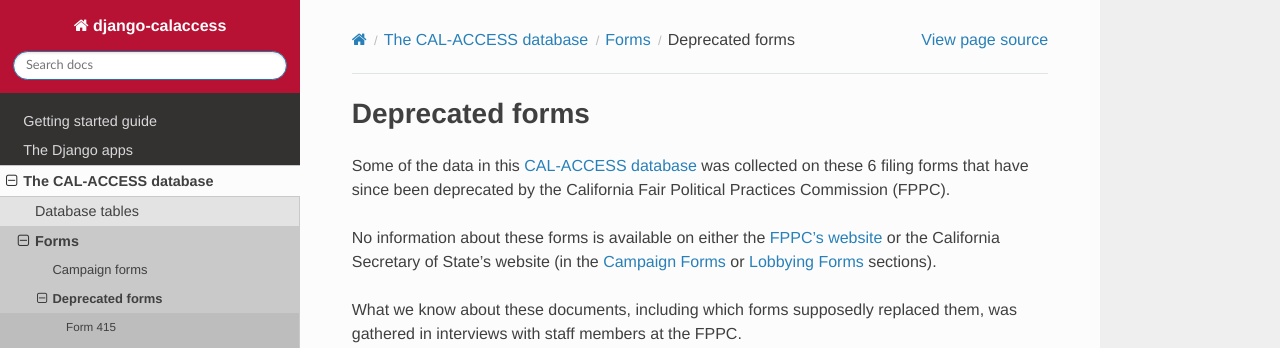
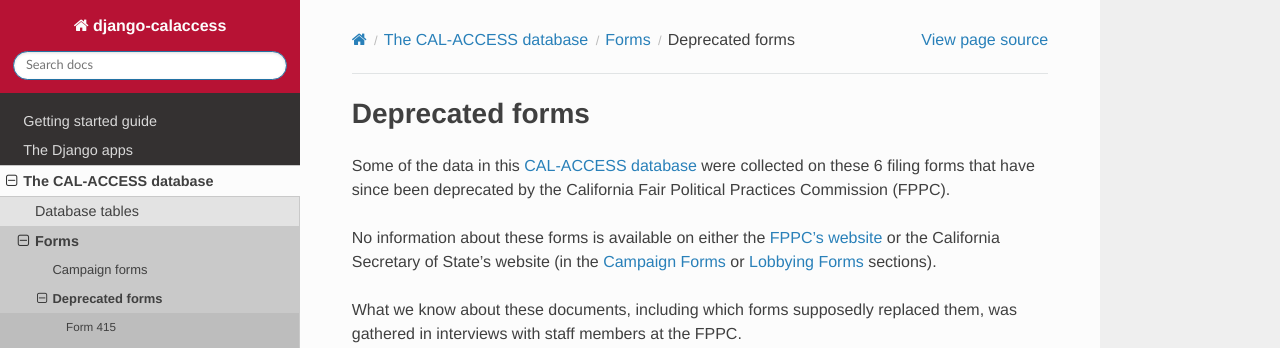
Before and after one commit to palewire/django-calaccess-technical-documentation, a Sphinx documentation site: the page built from docs/calaccess/filingforms/deprecated_forms.rst, in a window 1280 px wide and 900 px high. Shown: the top 348 px of the window. Built offline with Sphinx 7.4.7 and the Read the Docs theme 2.0.0, drawn with Linux system fonts in a browser that asks for light colours.

Commit message:
data are plural

```diff
--- a/docs/calaccess/filingforms/deprecated_forms.rst
+++ b/docs/calaccess/filingforms/deprecated_forms.rst
@@ -5,7 +5,7 @@ Deprecated forms
 ===============================
 
 
-Some of the data in this :doc:`CAL-ACCESS database </calaccess/dbtables>` was collected on these 6
+Some of the data in this :doc:`CAL-ACCESS database </calaccess/dbtables>` were collected on these 6
 filing forms that have since been deprecated by the California Fair Political Practices Commission (FPPC).
 
 No information about these forms is available on either the `FPPC's website <http://www.fppc.ca.gov/forms.html>`_ or the
--- a/src/toolbox/templates/deprecated_forms.rst
+++ b/src/toolbox/templates/deprecated_forms.rst
@@ -1,6 +1,6 @@
 {% extends "filingforms.rst" %}
 {% block intro %}
-Some of the data in this :doc:`CAL-ACCESS database </calaccess/dbtables>` was collected on these {{ form_count }}
+Some of the data in this :doc:`CAL-ACCESS database </calaccess/dbtables>` were collected on these {{ form_count }}
 filing forms that have since been deprecated by the California Fair Political Practices Commission (FPPC).
 
 No information about these forms is available on either the `FPPC's website <http://www.fppc.ca.gov/forms.html>`_ or the
```
